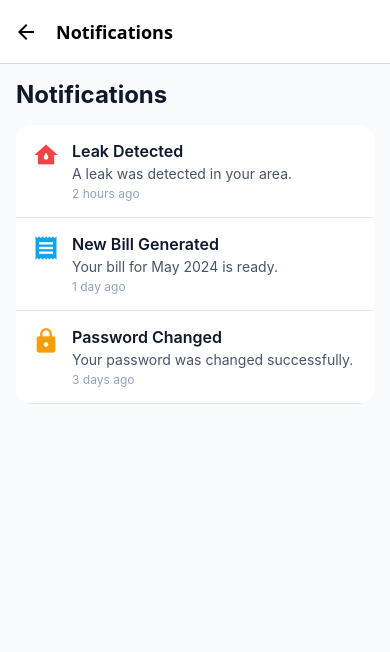
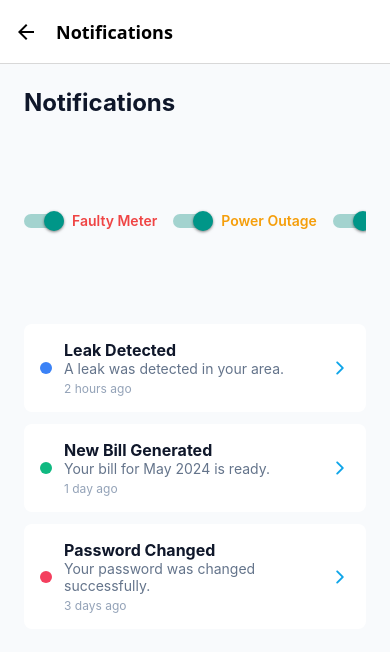
Before and after one commit to DreqZ09/nextjs-geist-template, a React Native app in the folder smart-water-billing-app/: screen /Notifications in a window 390 px wide. Shown: the top 652 px of the page. Built offline with nearby package versions, Linux system fonts and the light colour scheme.

Commit message:
Add smart-water-billing-app/src/screens/NotificationsScreen.jsx 1748415883734

```diff
--- a/smart-water-billing-app/src/screens/NotificationsScreen.jsx
+++ b/smart-water-billing-app/src/screens/NotificationsScreen.jsx
@@ -1,47 +1,77 @@
-import React from 'react';
-import { View, Text, FlatList, StyleSheet } from 'react-native';
-import NotificationItem from '../components/NotificationItem';
+/**
+ * NotificationsScreen.jsx
+ * Notifications / Alerts screen with list, filter toggle, and detail view placeholder
+ *
+ * Libraries used:
+ * - nativewind for Tailwind-style styling
+ * - react-native-vector-icons for icons
+ *
+ * UI only, mock data, no backend or logic
+ */
+
+import React, { useState } from 'react';
+import { View, Text, FlatList, TouchableOpacity, StyleSheet, Switch } from 'react-native';
+import Icon from 'react-native-vector-icons/Ionicons';
+
+const alertTypes = [
+  { id: 'faulty', name: 'Faulty Meter', color: '#ef4444' },
+  { id: 'power', name: 'Power Outage', color: '#f59e0b' },
+  { id: 'leak', name: 'Water Leak', color: '#3b82f6' },
+  { id: 'billing', name: 'New Billing', color: '#10b981' },
+  { id: 'payment', name: 'Payment Received', color: '#8b5cf6' },
+  { id: 'password', name: 'Password Changed', color: '#f43f5e' },
+];
 
 const notifications = [
-  {
-    id: '1',
-    title: 'Leak Detected',
-    message: 'A leak was detected in your area.',
-    timestamp: '2 hours ago',
-    type: 'leak',
-  },
-  {
-    id: '2',
-    title: 'New Bill Generated',
-    message: 'Your bill for May 2024 is ready.',
-    timestamp: '1 day ago',
-    type: 'billing',
-  },
-  {
-    id: '3',
-    title: 'Password Changed',
-    message: 'Your password was changed successfully.',
-    timestamp: '3 days ago',
-    type: 'password',
-  },
+  { id: '1', type: 'leak', title: 'Leak Detected', message: 'A leak was detected in your area.', timestamp: '2 hours ago' },
+  { id: '2', type: 'billing', title: 'New Bill Generated', message: 'Your bill for May 2024 is ready.', timestamp: '1 day ago' },
+  { id: '3', type: 'password', title: 'Password Changed', message: 'Your password was changed successfully.', timestamp: '3 days ago' },
 ];
 
 export default function NotificationsScreen() {
+  const [filters, setFilters] = useState(alertTypes.reduce((acc, alert) => ({ ...acc, [alert.id]: true }), {}));
+
+  const toggleFilter = (id) => {
+    setFilters(prev => ({ ...prev, [id]: !prev[id] }));
+  };
+
+  const filteredNotifications = notifications.filter(n => filters[n.type]);
+
+  const renderFilterItem = ({ item }) => (
+    <View style={styles.filterItem}>
+      <Switch value={filters[item.id]} onValueChange={() => toggleFilter(item.id)} />
+      <Text style={[styles.filterText, { color: item.color }]}>{item.name}</Text>
+    </View>
+  );
+
+  const renderNotification = ({ item }) => (
+    <TouchableOpacity style={styles.notificationItem}>
+      <View style={[styles.typeIndicator, { backgroundColor: alertTypes.find(a => a.id === item.type)?.color || '#0ea5e9' }]} />
+      <View style={styles.notificationContent}>
+        <Text style={styles.notificationTitle}>{item.title}</Text>
+        <Text style={styles.notificationMessage}>{item.message}</Text>
+        <Text style={styles.notificationTimestamp}>{item.timestamp}</Text>
+      </View>
+      <Icon name="chevron-forward" size={20} color="#0ea5e9" />
+    </TouchableOpacity>
+  );
+
   return (
     <View style={styles.container}>
       <Text style={styles.title}>Notifications</Text>
       <FlatList
-        data={notifications}
-        keyExtractor={(item) => item.id}
-        renderItem={({ item }) => (
-          <NotificationItem
-            title={item.title}
-            message={item.message}
-            timestamp={item.timestamp}
-            type={item.type}
-          />
-        )}
-        contentContainerStyle={styles.listContent}
+        data={alertTypes}
+        horizontal
+        keyExtractor={item => item.id}
+        renderItem={renderFilterItem}
+        contentContainerStyle={styles.filtersContainer}
+        showsHorizontalScrollIndicator={false}
+      />
+      <FlatList
+        data={filteredNotifications}
+        keyExtractor={item => item.id}
+        renderItem={renderNotification}
+        contentContainerStyle={{ paddingBottom: 24 }}
       />
     </View>
   );
@@ -51,7 +81,7 @@ const styles = StyleSheet.create({
   container: {
     flex: 1,
     backgroundColor: '#f8fafc',
-    padding: 16,
+    padding: 24,
   },
   title: {
     fontSize: 24,
@@ -59,9 +89,48 @@ const styles = StyleSheet.create({
     color: '#0f172a',
     marginBottom: 16,
   },
-  listContent: {
-    backgroundColor: '#ffffff',
-    borderRadius: 16,
-    overflow: 'hidden',
+  filtersContainer: {
+    marginBottom: 16,
+  },
+  filterItem: {
+    flexDirection: 'row',
+    alignItems: 'center',
+    marginRight: 16,
+  },
+  filterText: {
+    marginLeft: 8,
+    fontSize: 14,
+    fontWeight: '600',
+  },
+  notificationItem: {
+    flexDirection: 'row',
+    backgroundColor: 'white',
+    padding: 16,
+    borderRadius: 8,
+    marginBottom: 12,
+    alignItems: 'center',
+  },
+  typeIndicator: {
+    width: 12,
+    height: 12,
+    borderRadius: 6,
+    marginRight: 12,
+  },
+  notificationContent: {
+    flex: 1,
+  },
+  notificationTitle: {
+    fontSize: 16,
+    fontWeight: '700',
+    color: '#0f172a',
+  },
+  notificationMessage: {
+    fontSize: 14,
+    color: '#64748b',
+  },
+  notificationTimestamp: {
+    fontSize: 12,
+    color: '#94a3b8',
+    marginTop: 4,
   },
 });
```
